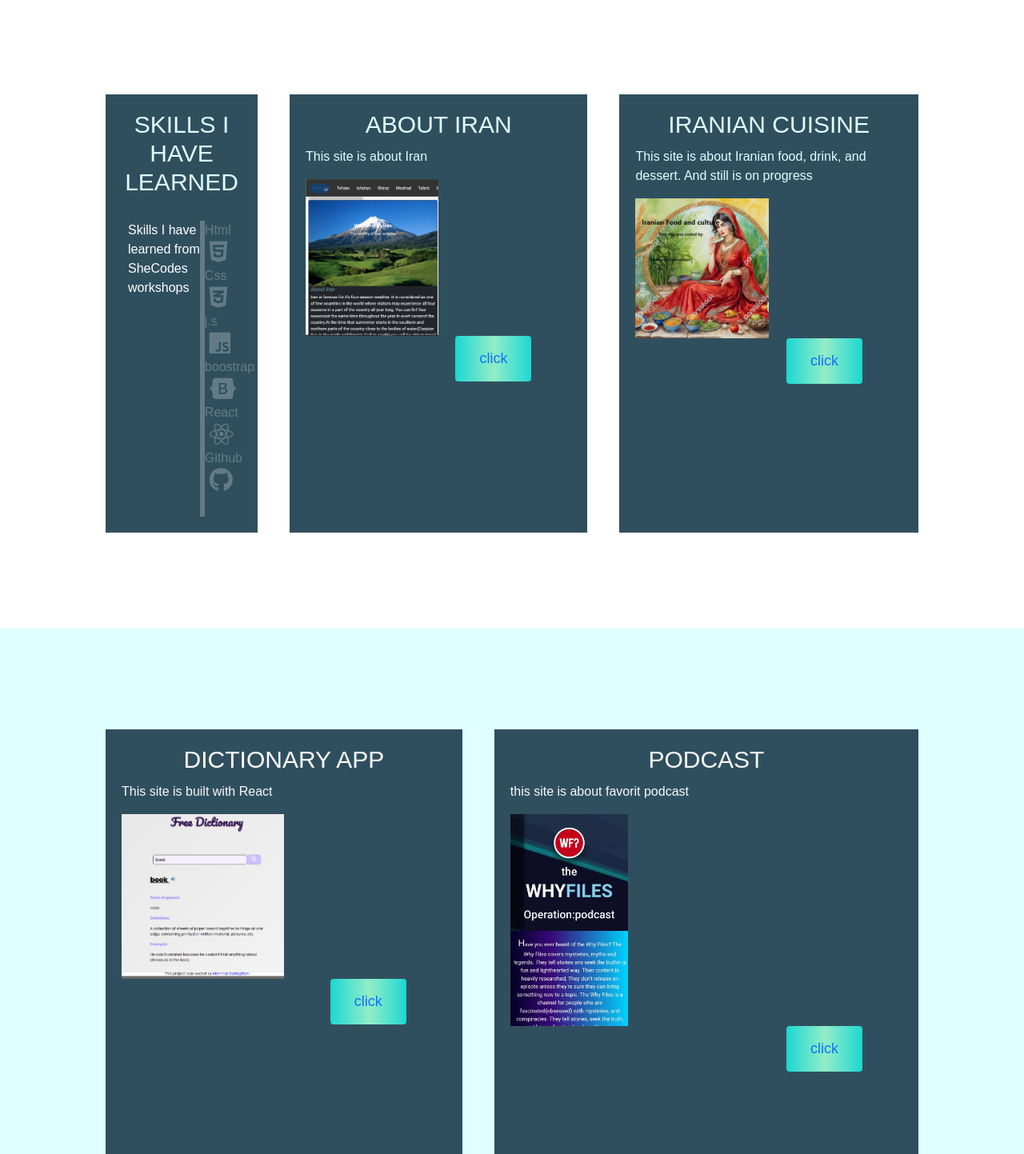
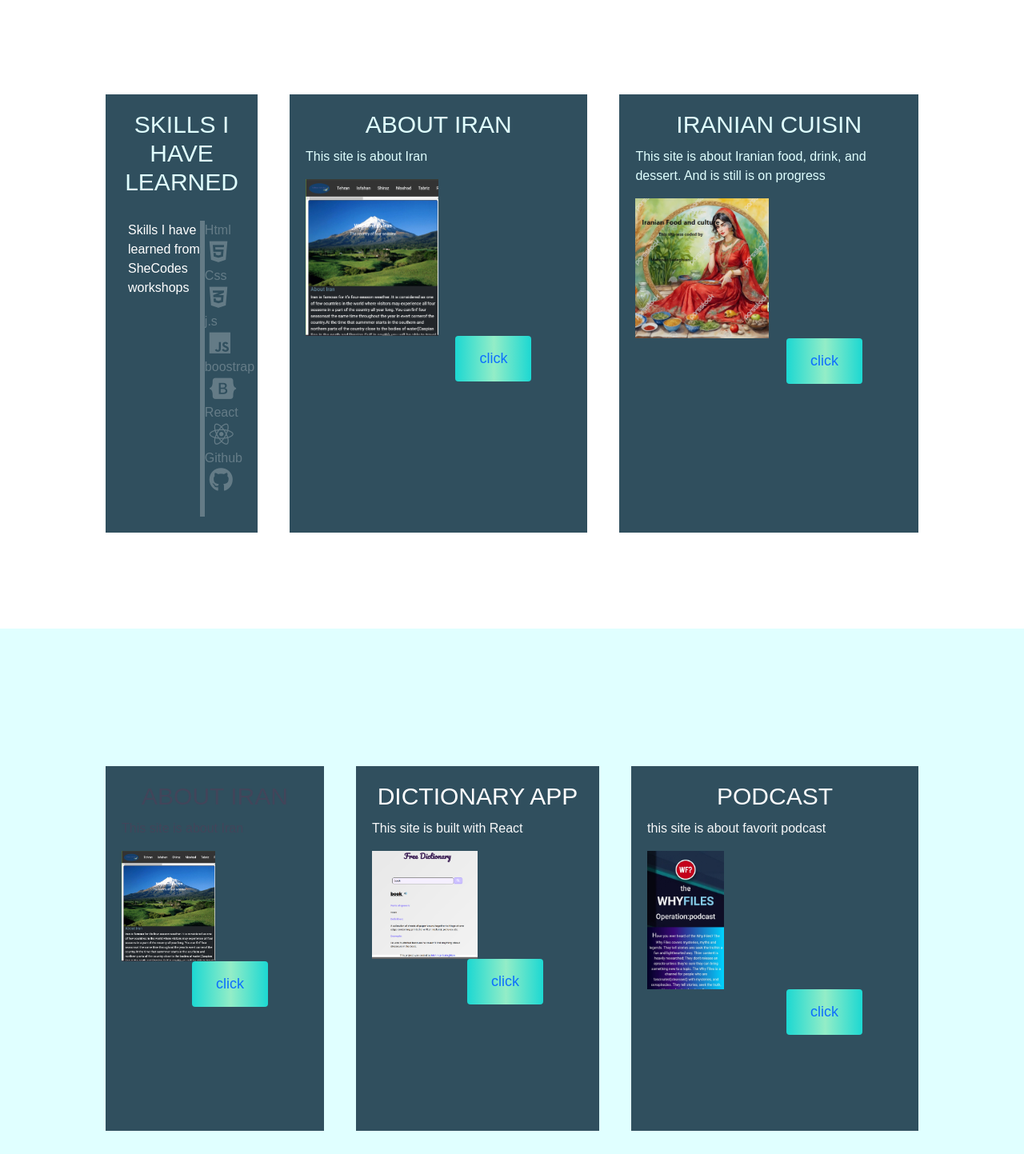
Before and after one commit to mymehrnaz/portfolio, a plain HTML site: page index.html in a window 1280 px wide. Shown: the part 1760-3203 px from the top of the page at 80% size. Drawn offline with nearby package versions, Linux system fonts and the light colour scheme; a web font is replaced by a local one.

Commit message:
changes commited

```diff
--- a/index.html
+++ b/index.html
@@ -157,8 +157,10 @@
             <div class="inja"><a href="https://unique-bubblegum-4c054b.netlify.app/" target="_blank" class="inha">click</a></div>
           </div>
           <div class="text-box">
-            <h3>Iranian Cuisine</h3>
-            <p>This site is about Iranian food, drink, and dessert. And still is on progress</p>
+            <h3>IRANIAN CUISIN</h3>
+            <p>This site is about Iranian food, drink, and dessert. And is still is on progress
+
+            </p>
 
             <img src="image/foodi.png" target="_blank" width="50%" class="didi">
             <div class="inja"><a href="https://earnest-klepon-3cedc3.netlify.app" target="_blank" class="inha">click</a></div>
@@ -169,6 +171,13 @@
     <section id="about">
       <div class="container reveal">
         <div class="text-container">
+          <div class="text-box">
+            <h3>About Iran</h3>
+            <p>This site is about Iran</p>
+
+            <img src="image/iran.png" target="_blank" width="50%" class="didi">
+            <div class="inja"><a href="https://helpful-biscuit-f7df9a.netlify.app/" target="_blank" class="inha">click</a></div>
+          </div>
           <div class="text-box">
             <h3 class="dig">Dictionary App</h3>
             <p class="dig text-light">This site is built with React</p>
```
